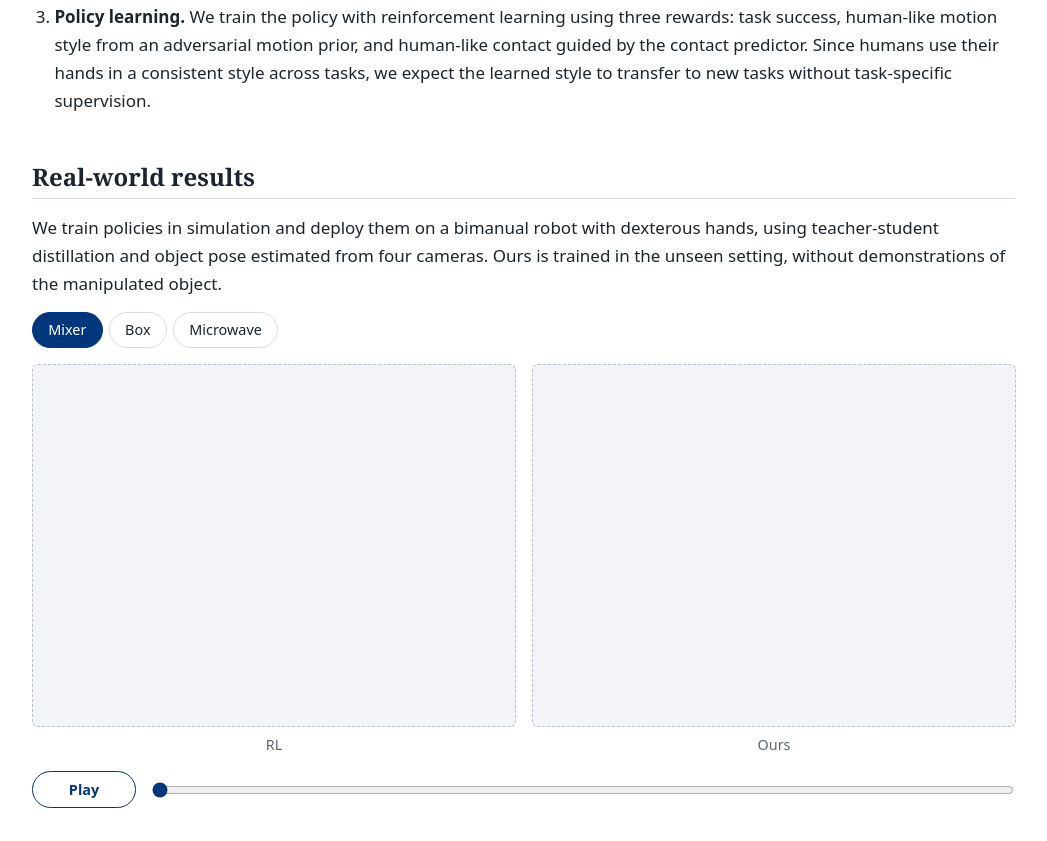
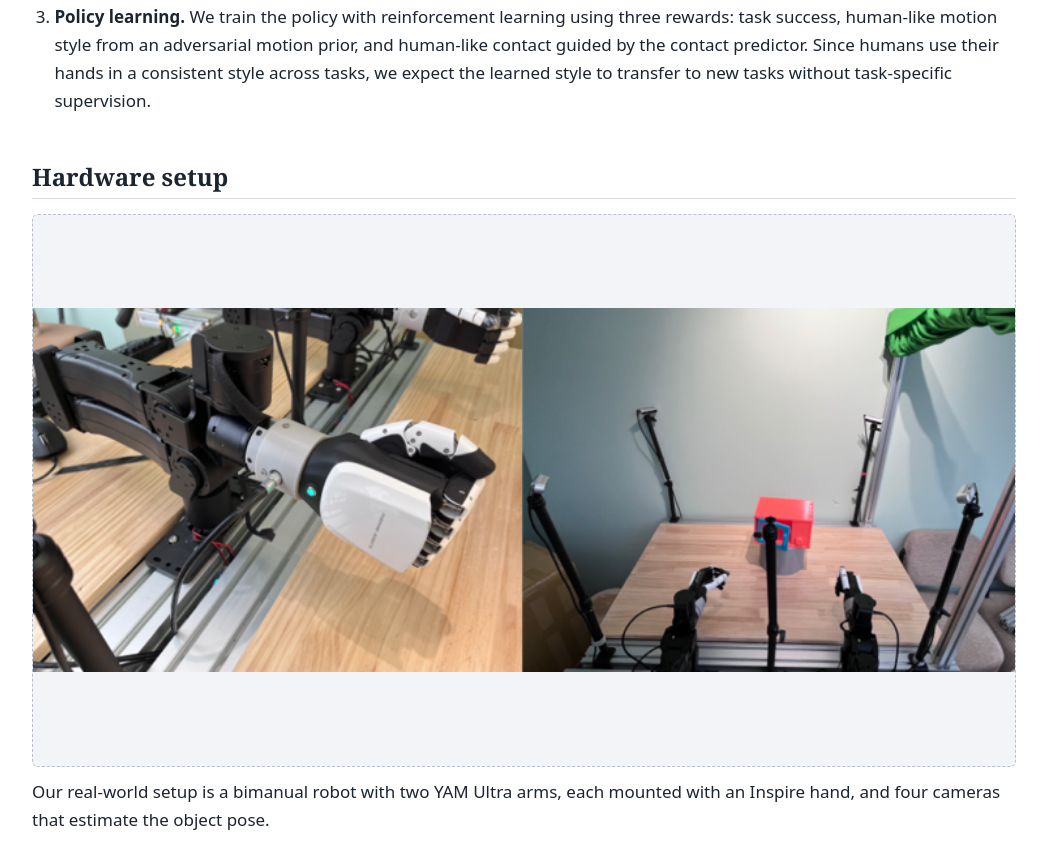
Before and after one commit to humanlikedexteroushands/humanlike-dexterous-hands-manipulation, a plain HTML site: page index.html in a window 1280 px wide. Shown: the part 1999-2840 px from the top of the page, without its empty margins (116-1163 px from the left). Drawn offline with Linux system fonts and the light colour scheme.

Commit message:
add hardware setup

```diff
--- a/index.html
+++ b/index.html
@@ -90,6 +90,16 @@ tr.avg th{font-weight:600}
   <li><strong>Policy learning.</strong> We train the policy with reinforcement learning using three rewards: task success, human-like motion style from an adversarial motion prior, and human-like contact guided by the contact predictor. Since humans use their hands in a consistent style across tasks, we expect the learned style to transfer to new tasks without task-specific supervision.</li>
 </ol>
 
+<div id="hw">
+<h2>Hardware setup</h2>
+<figure>
+  <div class="media">
+    <img src="assets/images/hardware.png" alt="Overall hardware setup: bimanual robot with dexterous hands and four cameras" onerror="this.remove()">
+  </div>
+</figure>
+<p>Our real-world setup is a bimanual robot with two YAM Ultra arms, each mounted with an Inspire hand, and four cameras that estimate the object pose.</p>
+</div>
+
 <h2>Real-world results</h2>
 <p>We train policies in simulation and deploy them on a bimanual robot with dexterous hands, using teacher-student distillation and object pose estimated from four cameras. Ours is trained in the unseen setting, without demonstrations of the manipulated object.</p>
 <div id="real"></div>
```
Also changed, not shown: assets/images/hardware.png (added).
